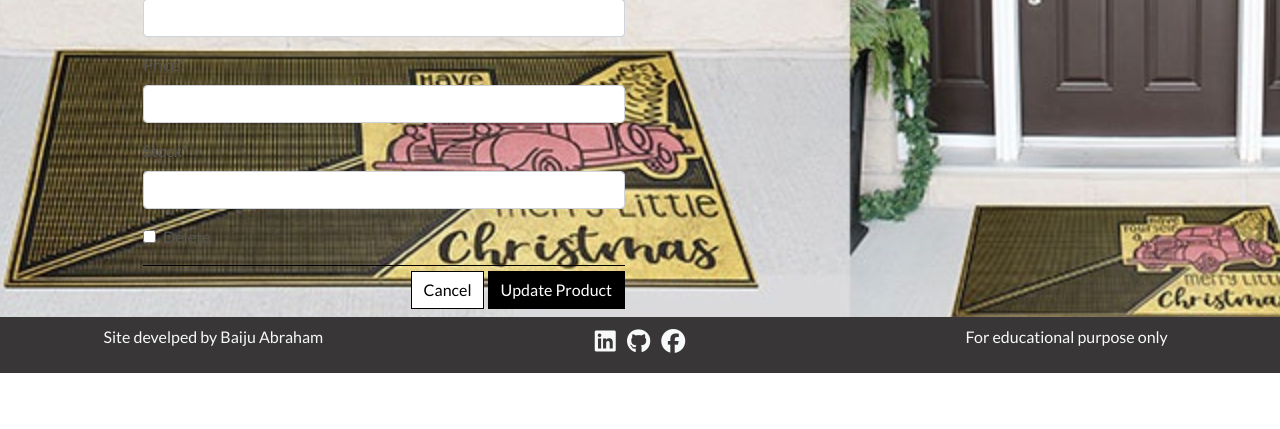
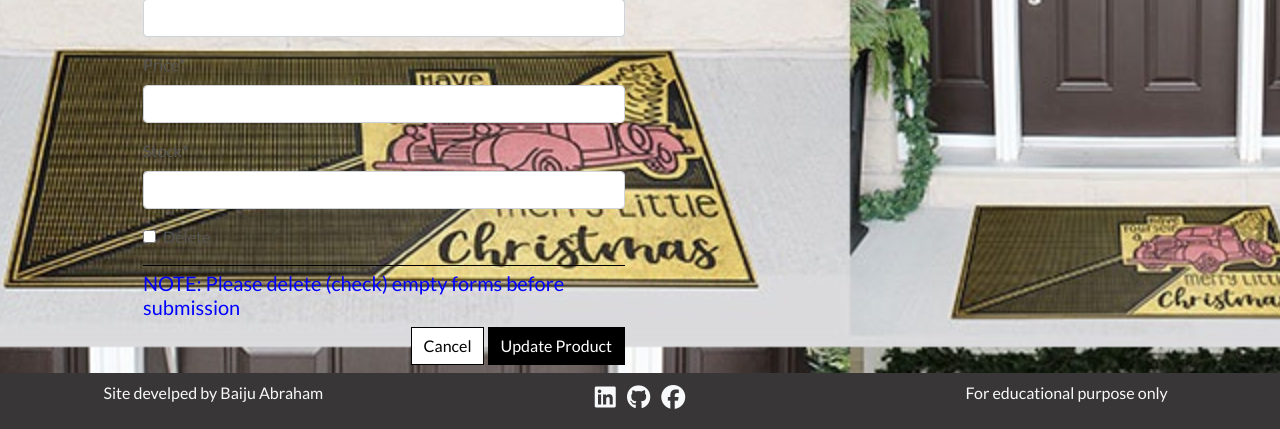
Before and after one commit to baijuka/matzone_v1, a Django app: page /products/edit/1/ in a window 1280 px wide. Shown: the part 2053-2482 px from the top of the page. Before the commit the page ends 2426 px from the top, so only its background shows below. Run offline with Django 3.2, Linux system fonts and the light colour scheme; the visitor is signed in with stand-in values (Sample User, id 1); data comes from the database, SQL or seed files in the repository; some libraries are stand-ins or nearby versions.

Commit message:
Updated edit product template

```diff
--- a/products/templates/products/edit_product.html
+++ b/products/templates/products/edit_product.html
@@ -40,10 +40,14 @@
                     </div>
                     {% endfor %}
                     <!-- <button id="add-form" class="btn btn-black rounded-0" type="button">Add More Size</button> -->
+                    <div>
+                        <h5 style="color: blue;">NOTE: Please delete (check) empty forms before submission </h5>
+                    </div>
                     <div class="text-right">
                         <a class="btn btn-outline-black rounded-0" href="{% url 'products' %}">Cancel</a>
                         <button class="btn btn-black rounded-0" type="submit">Update Product</button>
                     </div>
+
                 </form>
             </div>
         </div>
```
Also changed, not shown: static/css/base.css (line endings or trailing spaces).
